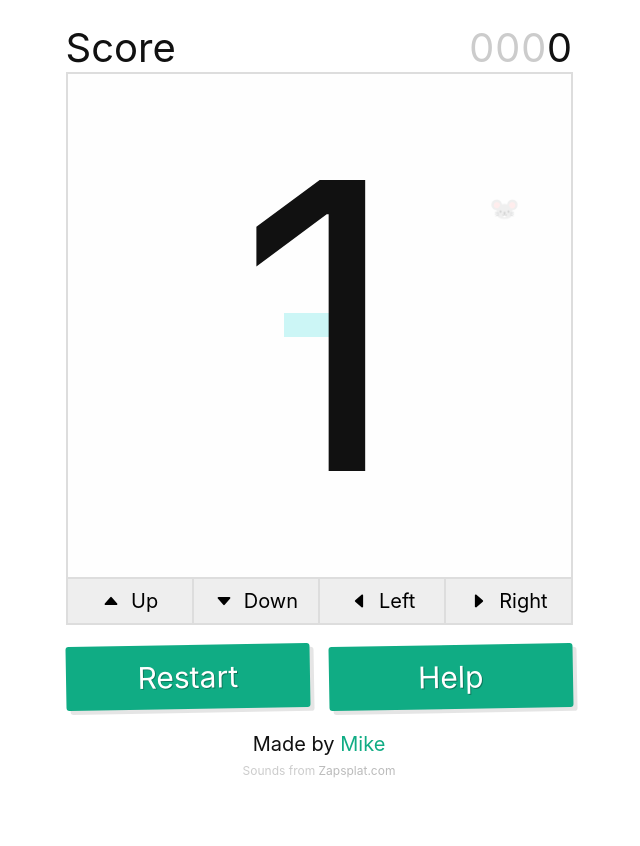
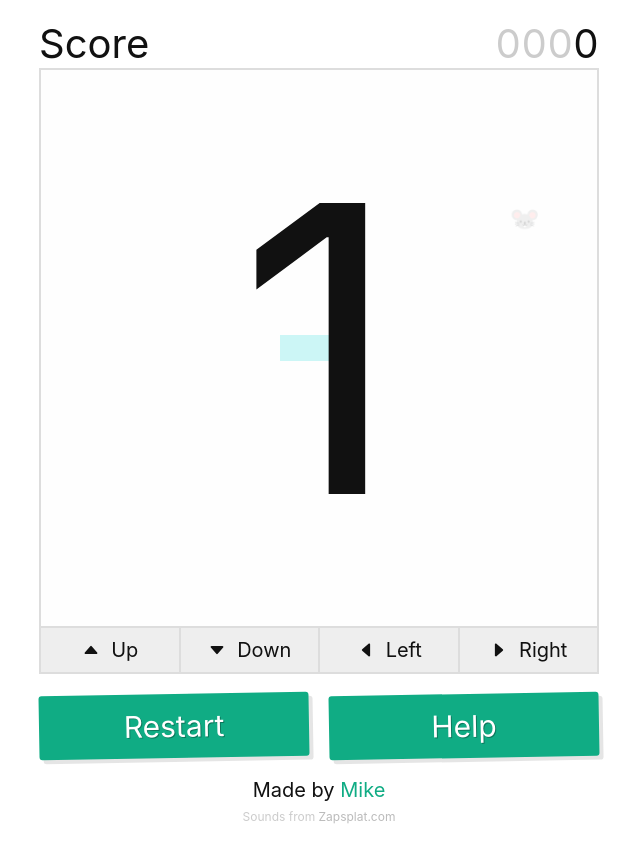
Before and after one commit to simmo/snake-moji, a Next.js app: page / in a window 1280 px wide. Both pictures are taken after a click on the button "Start". Shown: the whole page, without its empty margins (321-961 px from the left). Before the commit the page ends 800 px from the top, so only its background shows below. Built offline with nearby package versions, Linux system fonts and the light colour scheme; a web font is replaced by a local one.

Commit message:
Style fixes

```diff
--- a/components/Board/index.tsx
+++ b/components/Board/index.tsx
@@ -10,9 +10,8 @@ const Board: FC<Props> = ({ food, size, snake }) => {
   const gridCells = `repeat(${size}, 1fr)`;
 
   return (
-    <div className={styles.board}>
     <div
-        className={styles.grid}
+      className={styles.board}
       style={{
         gridTemplateColumns: gridCells,
         gridTemplateRows: gridCells,
@@ -21,7 +20,6 @@ const Board: FC<Props> = ({ food, size, snake }) => {
       <Snake segments={snake} />
       <Food position={food} />
     </div>
-    </div>
   );
 };
 
--- a/components/Board/styles.module.css
+++ b/components/Board/styles.module.css
@@ -1,27 +1,10 @@
 .board {
-  width: calc(100vw - 2rem);
-}
-
-.board::before {
-  content: '';
-  display: block;
-  padding-top: 100%;
-}
-
-.grid {
   background-color: #f9f9f9;
   border: 2px solid #ddd;
-  bottom: 0;
   display: grid;
-  left: 0;
   padding: 1vmin;
-  position: absolute;
-  right: 0;
-  top: 0;
+  height: calc(100vw - 2rem);
+  width: calc(100vw - 2rem);
+  max-height: calc(30rem - 2rem);
+  max-width: calc(30rem - 2rem);
 }
-
-@media (min-width: 600px) {
-  .board {
-    width: 100%;
-  }
-}
--- a/components/Button/styles.module.css
+++ b/components/Button/styles.module.css
@@ -18,6 +18,7 @@
   cursor: pointer;
   font: inherit;
   font-size: 1.5rem;
+  margin: 0;
   padding: 0.7rem 2rem;
   text-shadow: 1px 1px 0 rgba(0, 0, 0, 0.3);
   transform: rotate(-1deg);
--- a/components/Key/styles.module.css
+++ b/components/Key/styles.module.css
@@ -2,8 +2,11 @@
   appearance: none;
   background: #eee;
   border: 0;
+  color: inherit;
+  cursor: pointer;
   font: inherit;
   padding: 0.5rem 1rem;
+  margin: 0;
 }
 
 .inner {
```
Lines whose indentation alone changed are shown as unchanged.
